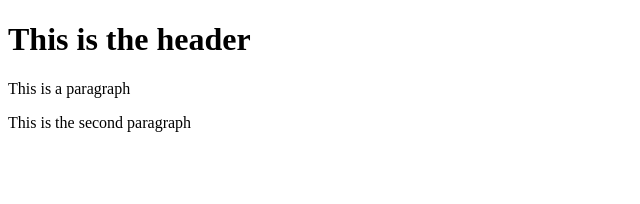
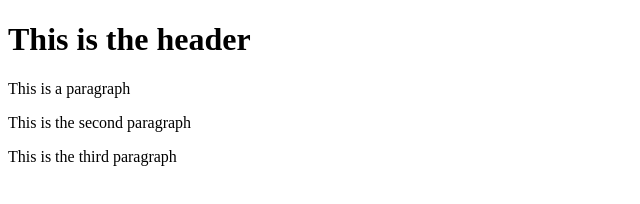
Before and after one commit to Chefane/git-test, a website: page index.html in a window 1280 px wide. Shown: the whole page, without its empty margins (0-640 px from the left). Drawn offline with Linux system fonts and the light colour scheme.

Commit message:
Fourth Commit

```diff
--- a/index.html
+++ b/index.html
@@ -5,5 +5,6 @@
         <h1>This is the header</h1>
         <p>This is a paragraph</p>
         <p>This is the second paragraph</p>
+        <p>This is the third paragraph</p>
     </body>
 </html>
```
Also changed, not shown: package.json (added, +24 -0 lines), 2 other files.
